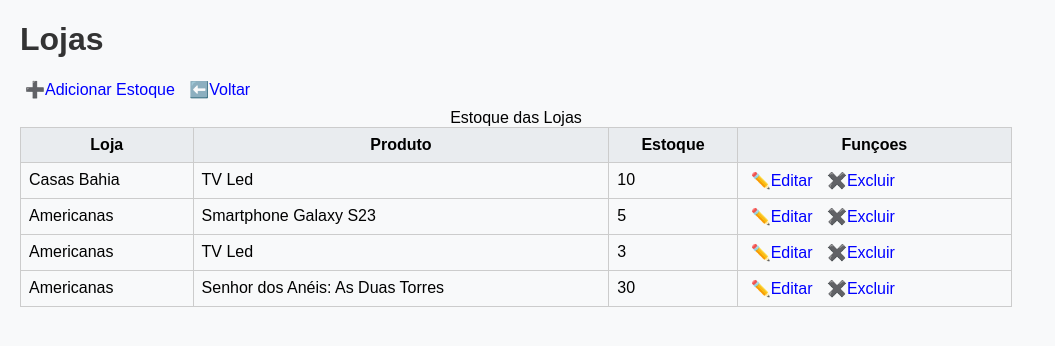
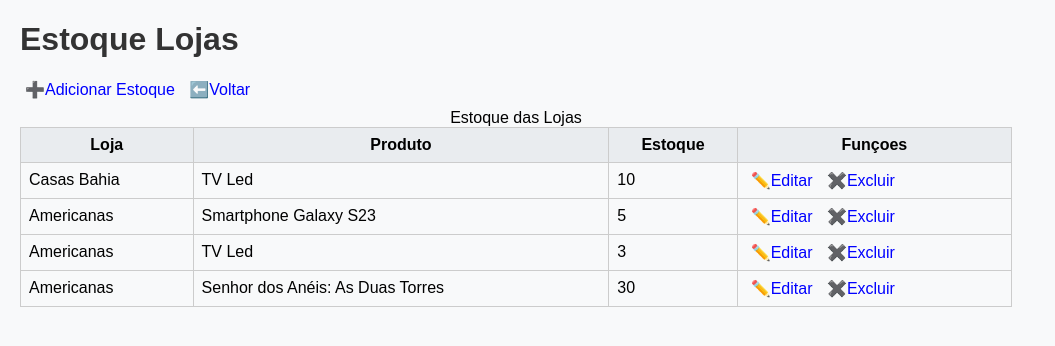
Before and after one commit to AndreVictordmr/fly_by_nigth-gerenciamento, a PHP site: page /loja_produto/lista.php in a window 1280 px wide. Shown: the top 346 px of the page, without its empty margins (0-1055 px from the left). Run offline with PHP 8.4, Linux system fonts and the light colour scheme; data comes from the database, SQL or seed files in the repository.

Commit message:
mudando titulo

```diff
--- a/loja_produto/lista.php
+++ b/loja_produto/lista.php
@@ -16,7 +16,7 @@ $lojas = pegarEstoque($conexao);
         <title>Estoques Lojas</title>
     </head>
     <body>
-        <h1>Lojas</h1>
+        <h1>Estoque Lojas</h1>
         <a href="inserir.php">➕Adicionar Estoque</a>
         <a href="../index.php">⬅️Voltar</a>
 
```
